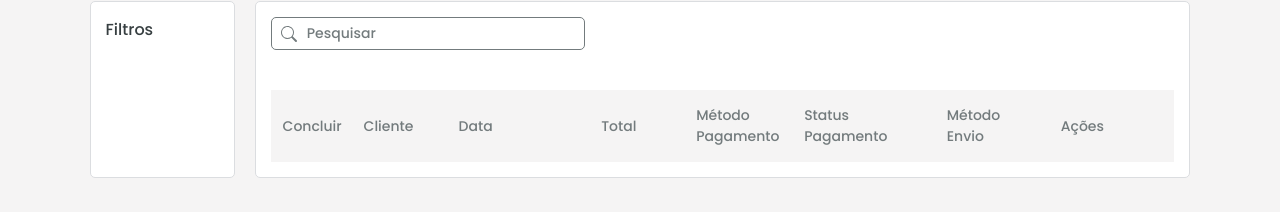
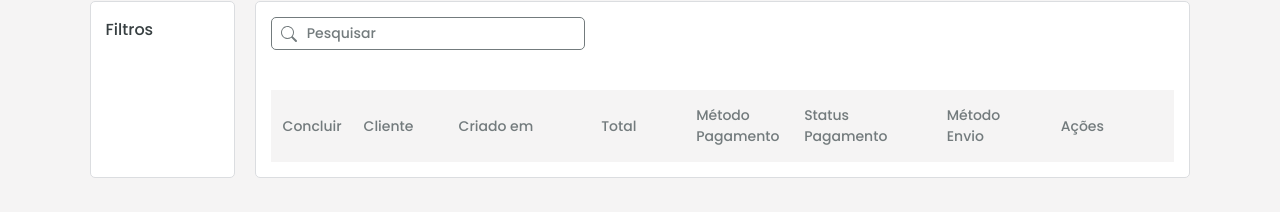
Before and after one commit to Emerson-MM-Filho/Order-Manager-Front, a React (Create React App) app: page / in a window 1280 px wide. Shown: the part 191-403 px from the top of the page. Built offline with nearby package versions, Linux system fonts and the light colour scheme.

Commit message:
change date to created at

```diff
--- a/src/components/AllOrdersTable/index.js
+++ b/src/components/AllOrdersTable/index.js
@@ -23,7 +23,7 @@ function AllOrdersTable() {
               <tr>
                 <th>Concluir</th>
                 <th>Cliente</th>
-                <th>Data</th>
+                <th>Criado em</th>
                 <th>Total</th>
                 <th>Método Pagamento</th>
                 <th>Status Pagamento</th>
```
